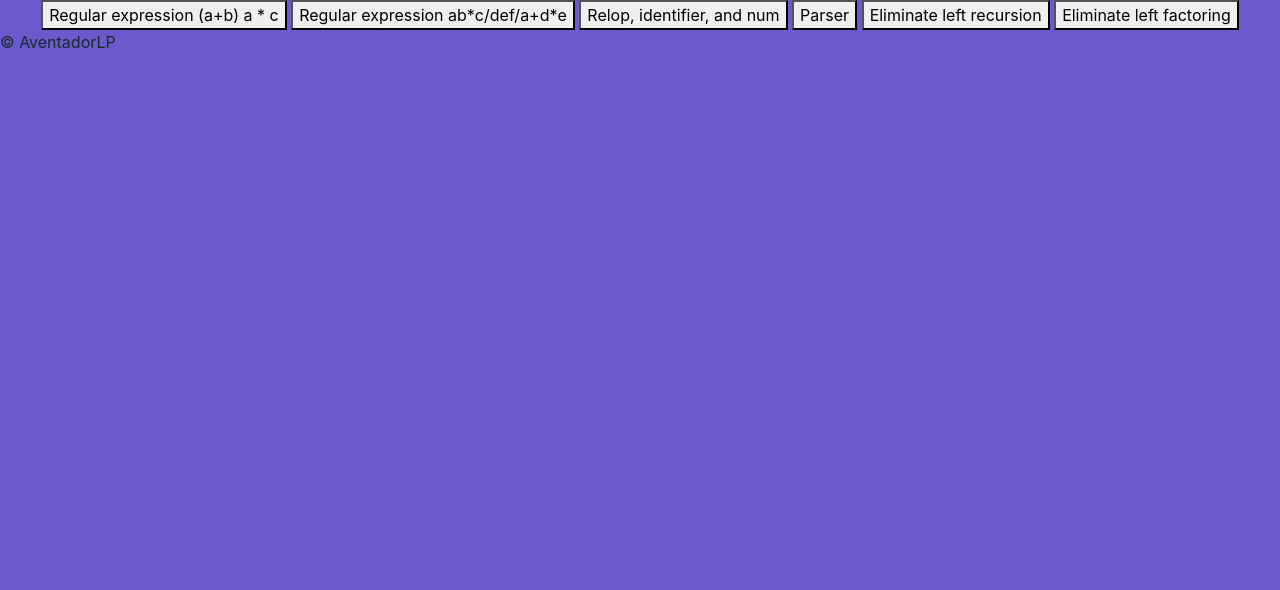
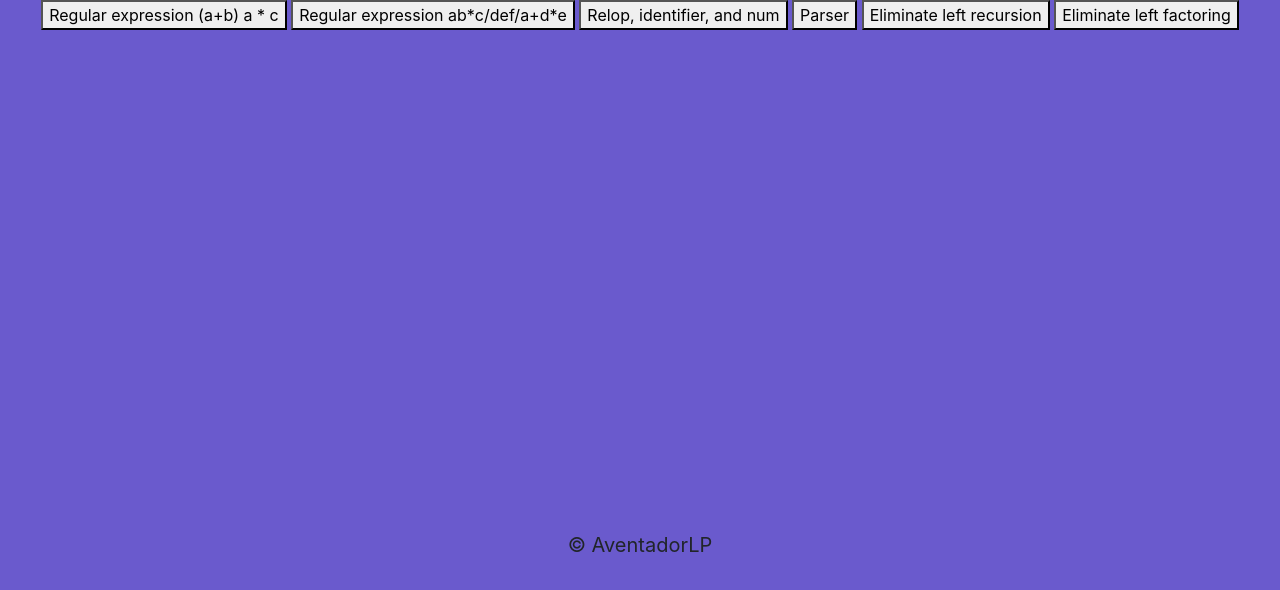
Before and after one commit to amityexam/amityexam.github.io, a plain HTML site: page index.html in a window 1280 px wide. Drawn offline with nearby package versions, Linux system fonts and the light colour scheme.

Commit message:
Update index.html

```diff
--- a/index.html
+++ b/index.html
@@ -15,6 +15,11 @@
   	div{
   		text-align: center;
   	}
+  	p{
+  		text-align: center;
+  		margin-top: 500px;
+  		font-size: 20px;
+  	}
   	body{
   		background-color: #6A5ACD;
   	}
@@ -28,7 +33,7 @@
 	<a href="05.html"><button>Eliminate left recursion</button></a>
 	<a href="06.html"><button>Eliminate left factoring</button></a>
 	</div>
-	  <p>&copy; AventadorLP</p>
+	<p>&copy; AventadorLP</p>
     <script src="https://code.jquery.com/jquery-3.4.1.slim.min.js" integrity="sha384-J6qa4849blE2+poT4WnyKhv5vZF5SrPo0iEjwBvKU7imGFAV0wwj1yYfoRSJoZ+n" crossorigin="anonymous"></script>
     <script src="https://cdn.jsdelivr.net/npm/popper.js@1.16.0/dist/umd/popper.min.js" integrity="sha384-Q6E9RHvbIyZFJoft+2mJbHaEWldlvI9IOYy5n3zV9zzTtmI3UksdQRVvoxMfooAo" crossorigin="anonymous"></script>
     <script src="https://stackpath.bootstrapcdn.com/bootstrap/4.4.1/js/bootstrap.min.js" integrity="sha384-wfSDF2E50Y2D1uUdj0O3uMBJnjuUD4Ih7YwaYd1iqfktj0Uod8GCExl3Og8ifwB6" crossorigin="anonymous"></script>
```
